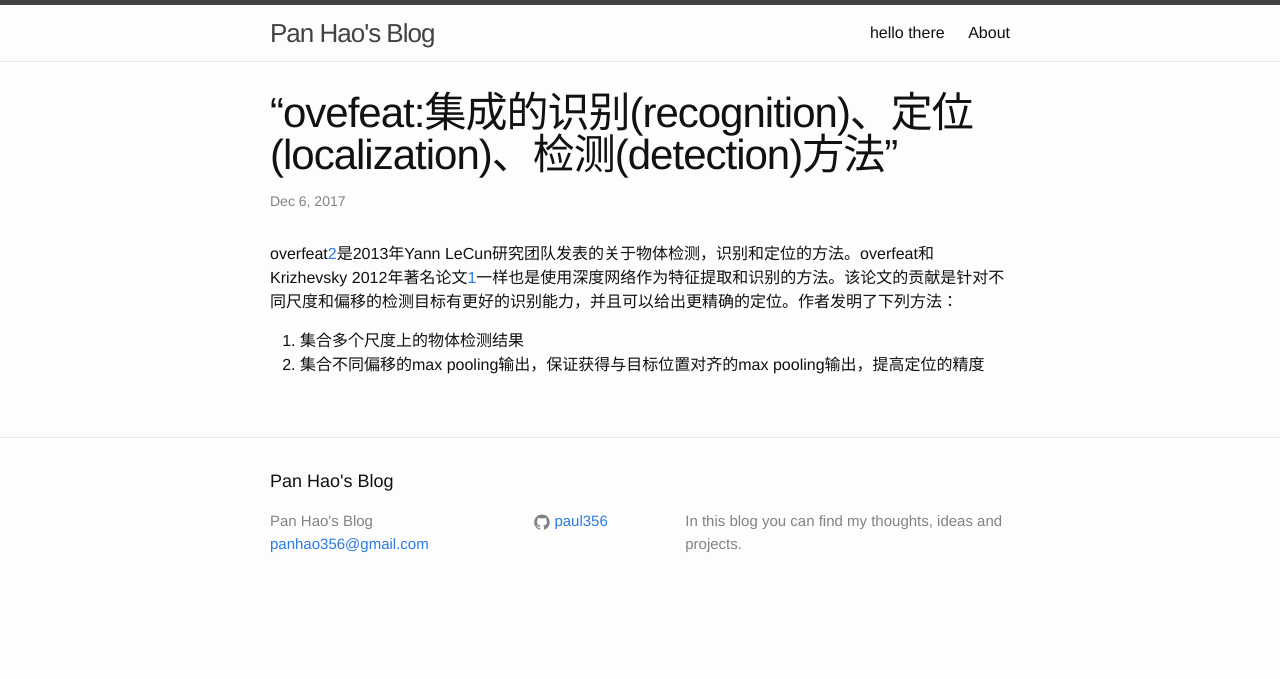
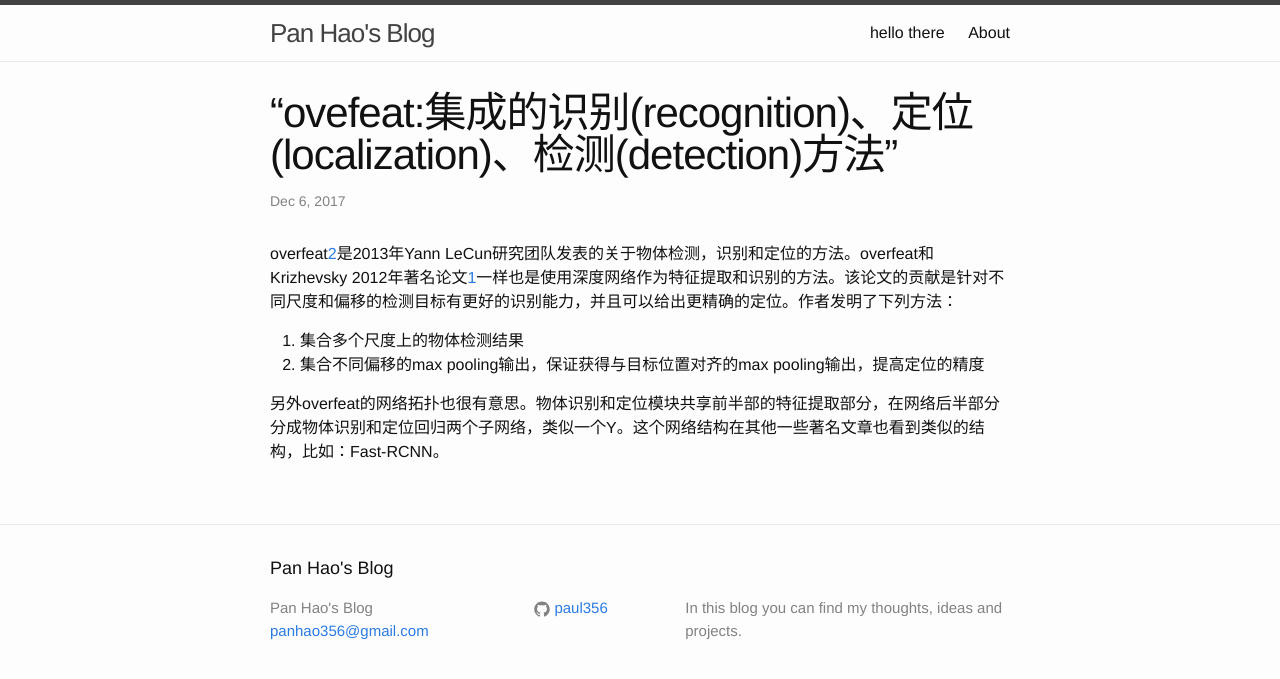
Before and after one commit to paul356/blog.backup, a Jekyll site: the page built from _posts/2017-12-06-new.md, in a window 1280 px wide. Shown: the top 679 px of the page. Built offline with Jekyll 4.4.1, drawn with Linux system fonts in a browser that asks for light colours.

Commit message:
Created :_posts/2017-12-06-new.md

```diff
--- a/_posts/2017-12-06-new.md
+++ b/_posts/2017-12-06-new.md
@@ -8,5 +8,7 @@ overfeat[2]是2013年Yann LeCun研究团队发表的关于物体检测，识别
 1. 集合多个尺度上的物体检测结果
 2. 集合不同偏移的max pooling输出，保证获得与目标位置对齐的max pooling输出，提高定位的精度
 
+另外overfeat的网络拓扑也很有意思。物体识别和定位模块共享前半部的特征提取部分，在网络后半部分分成物体识别和定位回归两个子网络，类似一个Y。这个网络结构在其他一些著名文章也看到类似的结构，比如：Fast-RCNN。
+
 [1]: http://image-net.org/challenges/LSVRC/2012/supervision.pdf
 [2]: https://arxiv.org/abs/1312.6229
```
